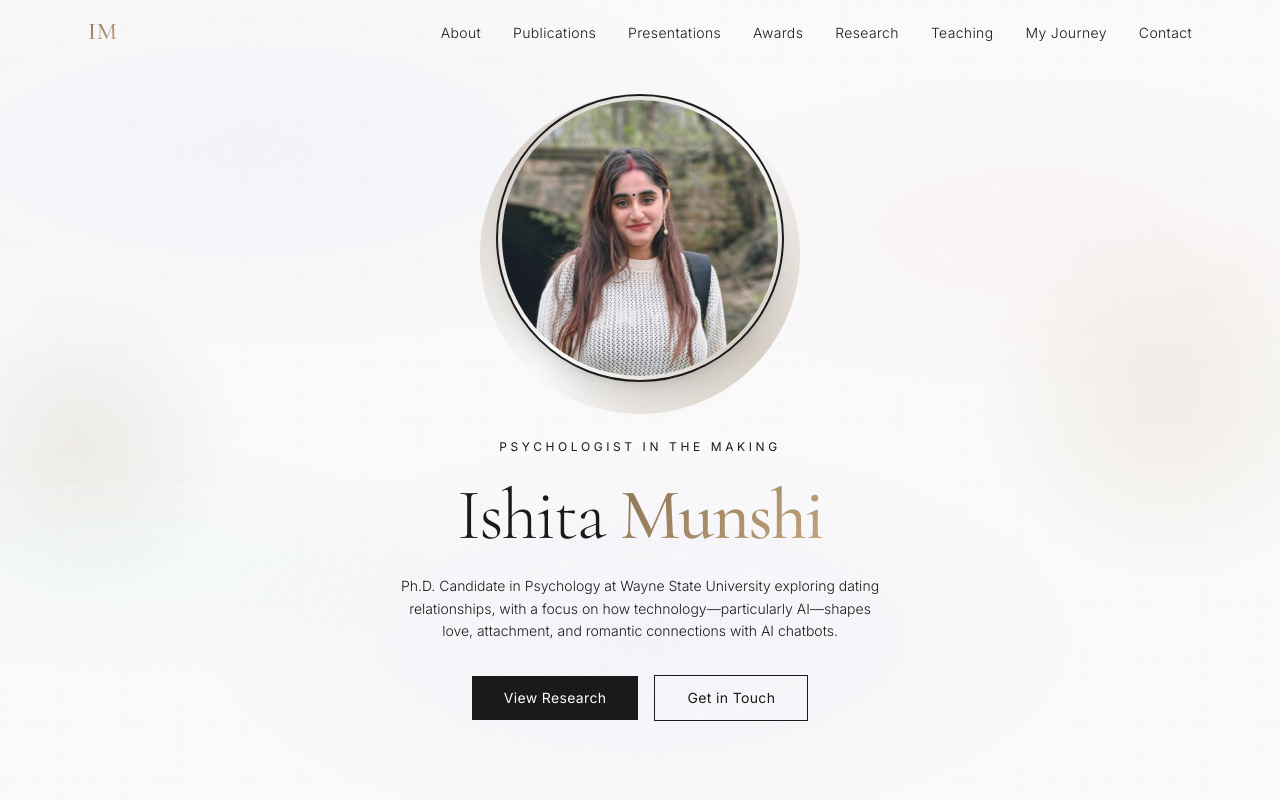
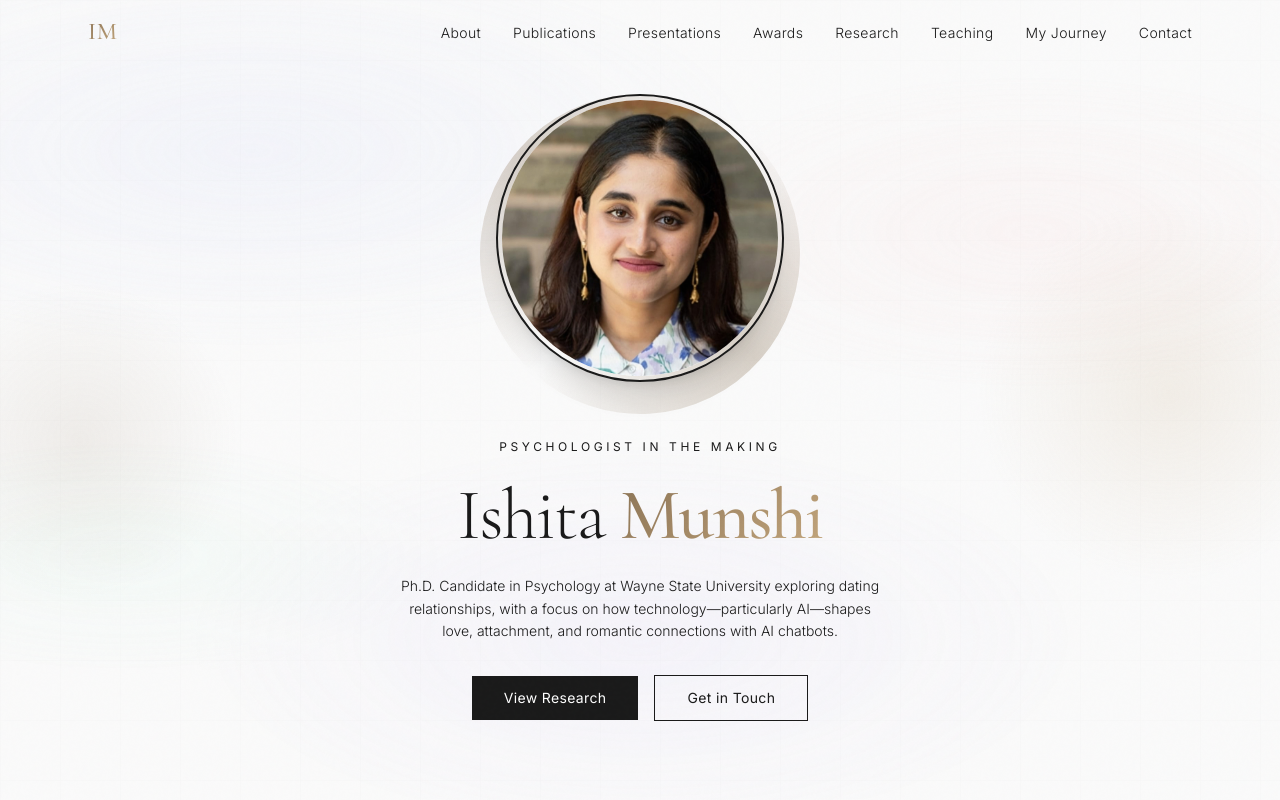
Before and after one commit to rahulmohan/ishitamunshi-website, a Next.js app: page / in a window 1280 px wide. Shown: the top 800 px of the page. Built offline with nearby package versions, Linux system fonts and the light colour scheme.

Commit message:
changed headshot

```diff
--- a/src/components/Hero.tsx
+++ b/src/components/Hero.tsx
@@ -81,10 +81,10 @@ export default function Hero() {
           <div className="relative w-36 h-36 sm:w-72 sm:h-72 mx-auto rounded-full overflow-hidden border-2 border-[--accent]/20 shadow-xl">
             <div className="absolute inset-1 rounded-full overflow-hidden bg-white">
               <Image
-                src="/photos/WhatsApp Image 2026-01-30 at 13.53.16.jpeg"
+                src="/photos/ishita-headshot.jpg"
                 alt="Ishita Munshi"
                 fill
-                className="object-cover object-[center_80%] scale-[1.4]"
+                className="object-cover object-[center_20%] scale-[1.1]"
                 priority
               />
             </div>
```
Also changed, not shown: public/photos/ishita-headshot.jpg (added).
